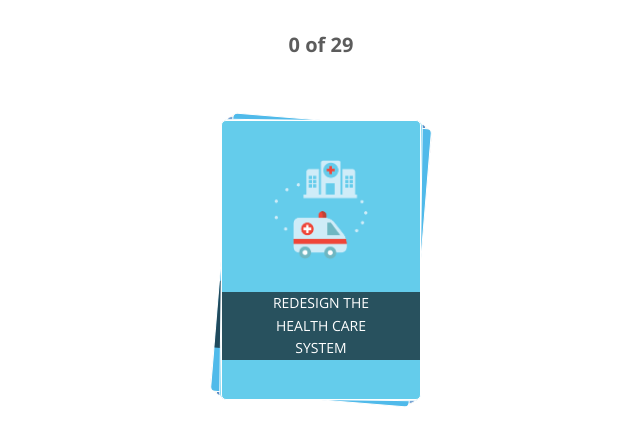
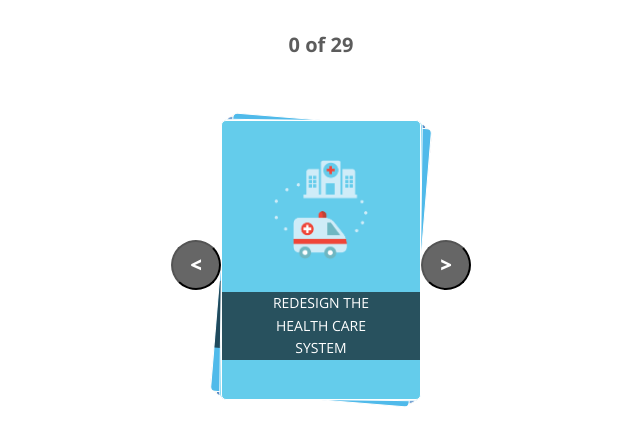
Before and after one commit to mysparkpath/Sparkpathrhok, a React (Create React App) app: page /cards in a window 1280 px wide. Shown: the top 446 px of the page, without its empty margins (319-959 px from the left). Built offline with nearby package versions, Linux system fonts and the light colour scheme.

Commit message:
loop da deck

```diff
--- a/src/CardApp/CardApp.js
+++ b/src/CardApp/CardApp.js
@@ -54,6 +54,22 @@ const CardApp = () => {
     setDeckState(newDeckState)
   }
 
+  const rotateDeck = direction => {
+    const deck = deckState.initial
+
+    let initial
+
+    if (direction === 'left') {
+      const popped = deck.pop()
+      initial = [popped, ...deck]
+    } else if (direction === 'right') {
+      const shifted = deck.shift()
+      initial = [...deck, shifted]
+    }
+
+    setDeckState({ ...deckState, initial })
+  }
+
   const sendToMaybe = card => {
     const { initial, maybe } = deckState
     console.log('send to maybe', card.key)
@@ -86,13 +102,14 @@ const CardApp = () => {
         goToPreviousDeckState,
         redoChallenge,
         reset,
+        rotateDeck,
         sendToMaybe,
-        showTop3,
-        setShowTop3,
         sendToNo,
         sendToYes,
+        setShowTop3,
+        setTotalCount,
+        showTop3,
         totalCount,
-        setTotalCount,
       }}
     >
       <div className="CardApp">
--- a/src/CardApp/CardDeck.js
+++ b/src/CardApp/CardDeck.js
@@ -6,7 +6,7 @@ import Card from '../components/card'
 import CardButton from './CardButton'
 import UndoButton from './UndoButton'
 import Congrats from './Congrats'
-
+import { Box, Button, Text } from '../components'
 import { ReactComponent as Int } from '../static/icons/interested.svg'
 import { ReactComponent as NotInt } from '../static/icons/not-interested.svg'
 import { ReactComponent as VeryInt } from '../static/icons/very-interested.svg'
@@ -89,6 +89,29 @@ const CardButtonList = styled.div`
   }
 `
 
+const arrowProps = {
+  p: '15px',
+  bg: 'rgb(0,0,0,0.6)',
+  borderRadius: '50%',
+  width: '50px',
+  height: '50px',
+  display: 'flex',
+  alignItems: 'center',
+  justifyContent: 'center',
+  color: 'white',
+  fontSize: '2rem',
+
+  '&:disabled': {
+    bg: 'red',
+  },
+}
+
+const ArrowContainer = styled(Box)`
+  transform: translateY(-190px);
+  width: 30rem;
+  justify-content: space-between;
+`
+
 const CardDeck = ({ showTop3 }) => {
   const {
     deckState: { initial: deck, yes },
@@ -96,6 +119,7 @@ const CardDeck = ({ showTop3 }) => {
     sendToMaybe,
     sendToYes,
     totalCount,
+    rotateDeck,
   } = useContext(DeckContext)
 
   const [currentIndex, setCurrentIndex] = useState(0)
@@ -148,6 +172,18 @@ const CardDeck = ({ showTop3 }) => {
         ))}
       </CardStackWrapper>
 
+      {showTop3 && (
+        <ArrowContainer>
+          <Button mr="3rem" {...arrowProps} onClick={() => rotateDeck('left')}>
+            <Text lineHeight="1" as="span" fontWeight="800">{`<`}</Text>
+          </Button>
+
+          <Button ml="3rem" {...arrowProps} onClick={() => rotateDeck('right')}>
+            <Text lineHeight="1" as="span" fontWeight="800">{`>`}</Text>
+          </Button>
+        </ArrowContainer>
+      )}
+
       {!showTop3 && (
         <CardButtonList>
           <CardButton
```
